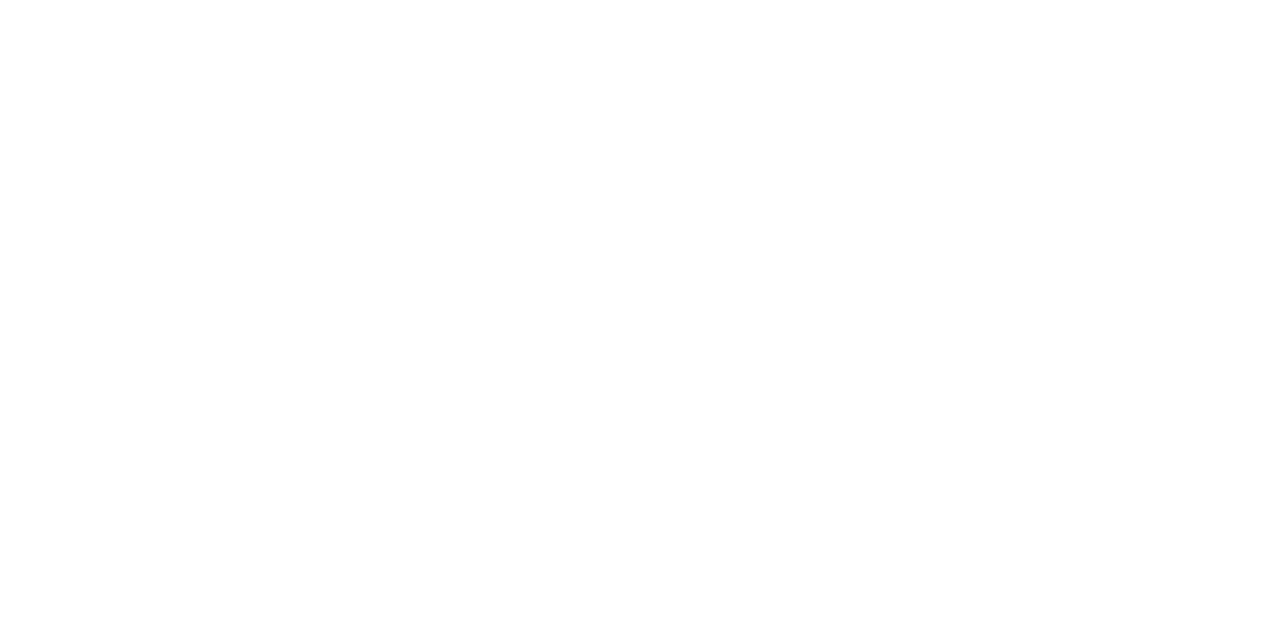
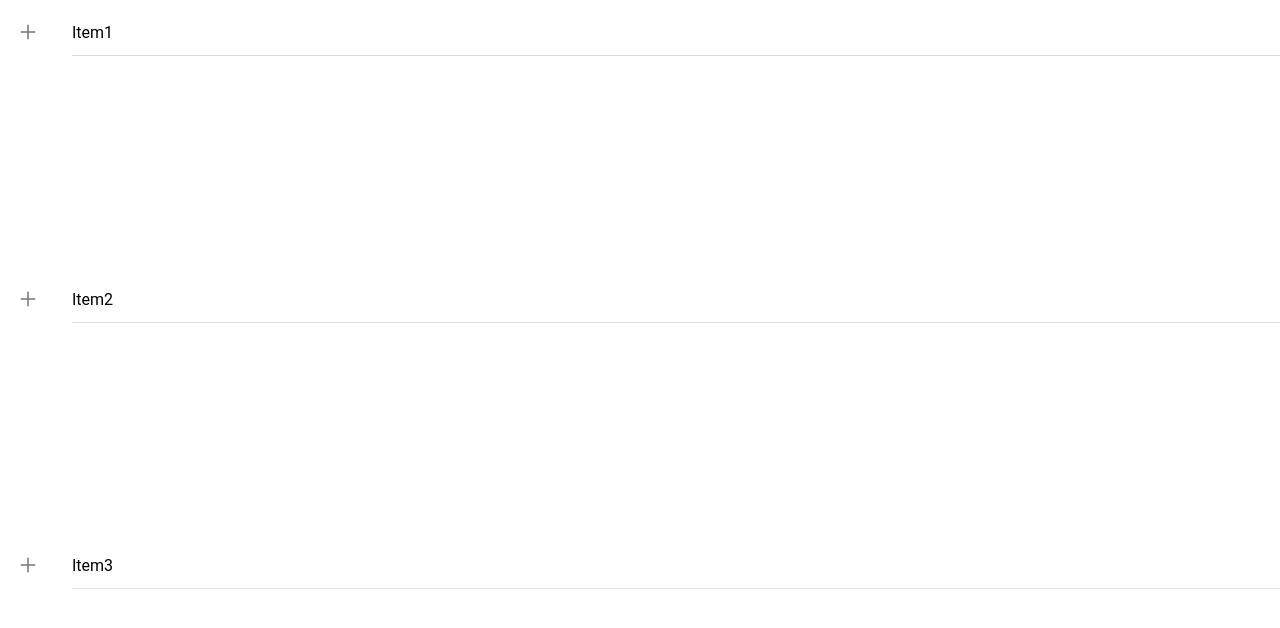
Before and after one commit to suryaedupuganti/internship-react-native-app-ionic, a React (Create React App) app: page / in a window 1280 px wide. Shown: the top 628 px of the page. Built offline with nearby package versions, Linux system fonts and the light colour scheme.

Commit message:
modified list page and list list item

```diff
--- a/src/App.tsx
+++ b/src/App.tsx
@@ -20,15 +20,17 @@
 
 /* Theme variables */
 import "./theme/variables.css";
+import { IonApp } from "@ionic/react";
 import ListPage from "./pages/ListPage/ListPage";
 
 const App: React.FC = () => {
+  const items = ["Item1", "Item2", "Item3"];
   return (
     // <LoginPage></LoginPage>
-    <>
+    <IonApp>
       <MenuPage></MenuPage>
-      <ListPage></ListPage>
-    </>
+      <ListPage items={items}></ListPage>
+    </IonApp>
   );
 };
 export default App;
--- a/src/components/LIstItem/ListItem.tsx
+++ b/src/components/LIstItem/ListItem.tsx
@@ -1,23 +1,15 @@
 import React from "react";
 import "./ListItem.css";
-import {
-  IonContent,
-  IonList,
-  IonLabel,
-  IonItem,
-  IonButton,
-  IonIcon,
-} from "@ionic/react";
-
-const ListItem: React.FC = () => {
+import { IonContent, IonList, IonLabel, IonItem, IonIcon } from "@ionic/react";
+import { addOutline } from "ionicons/icons";
+type ListProps = { item: string };
+const ListItem: React.FC<ListProps> = ({ item }) => {
   return (
     <IonContent>
       <IonList>
         <IonItem>
-          <IonLabel class="action-button"></IonLabel>
-          <IonButton>
-            <IonIcon slot="start" name="add"></IonIcon>Add Branch
-          </IonButton>
+          <IonLabel class="action-button"> {item}</IonLabel>
+          <IonIcon slot="start" icon={addOutline} />{" "}
         </IonItem>
       </IonList>
     </IonContent>
--- a/src/pages/ListPage/ListPage.tsx
+++ b/src/pages/ListPage/ListPage.tsx
@@ -2,10 +2,13 @@
 import "./ListPage.css";
 import ListItem from "../../components/LIstItem/ListItem";
 
-const ListPage: React.FC = () => {
+type ListProps = { items: string[] };
+const ListPage: React.FC<ListProps> = ({ items }) => {
   return (
     <>
-      <ListItem></ListItem>
+      {items.map((i) => (
+        <ListItem item={i}></ListItem>
+      ))}
     </>
   );
 };
```
